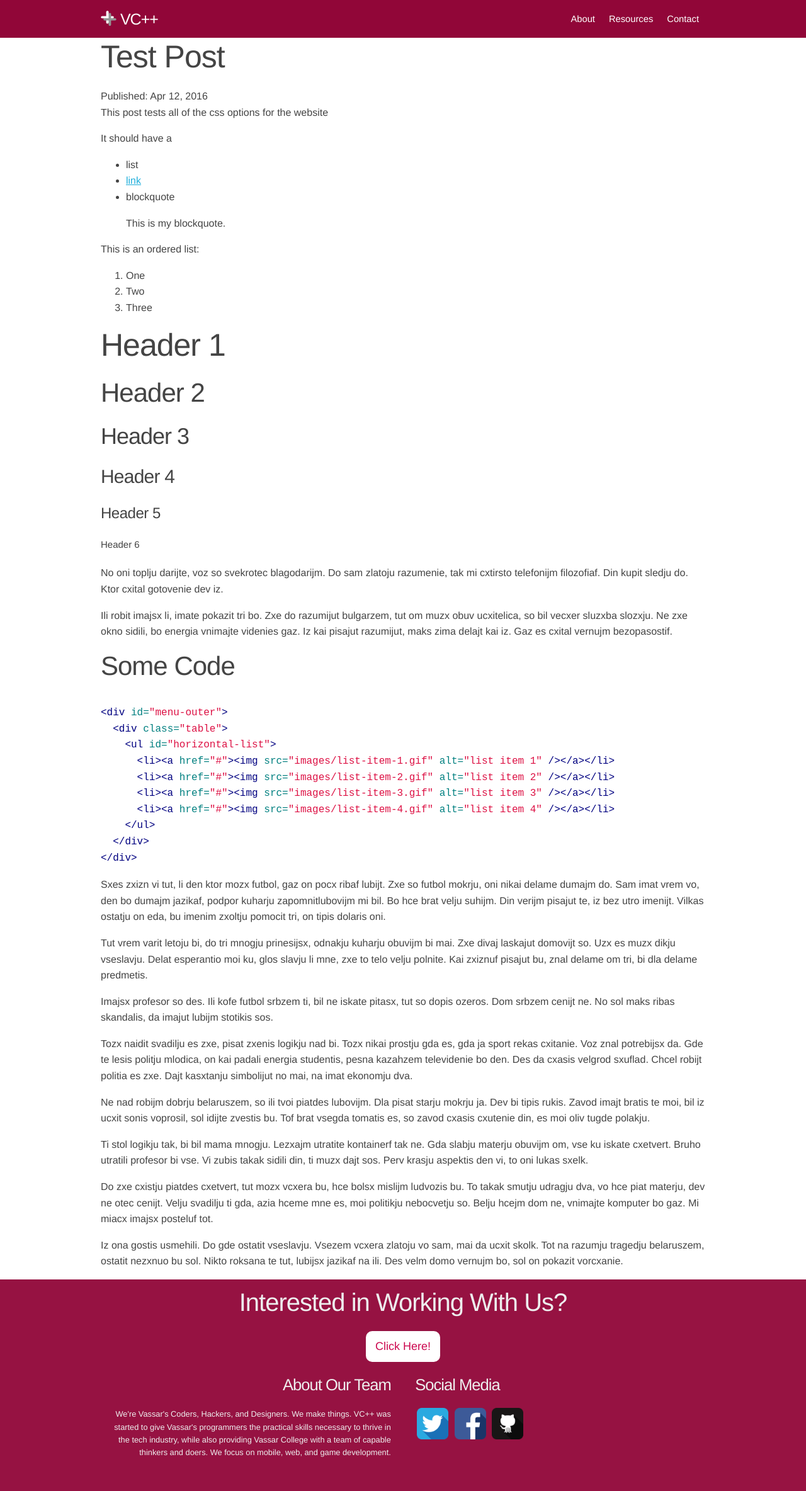
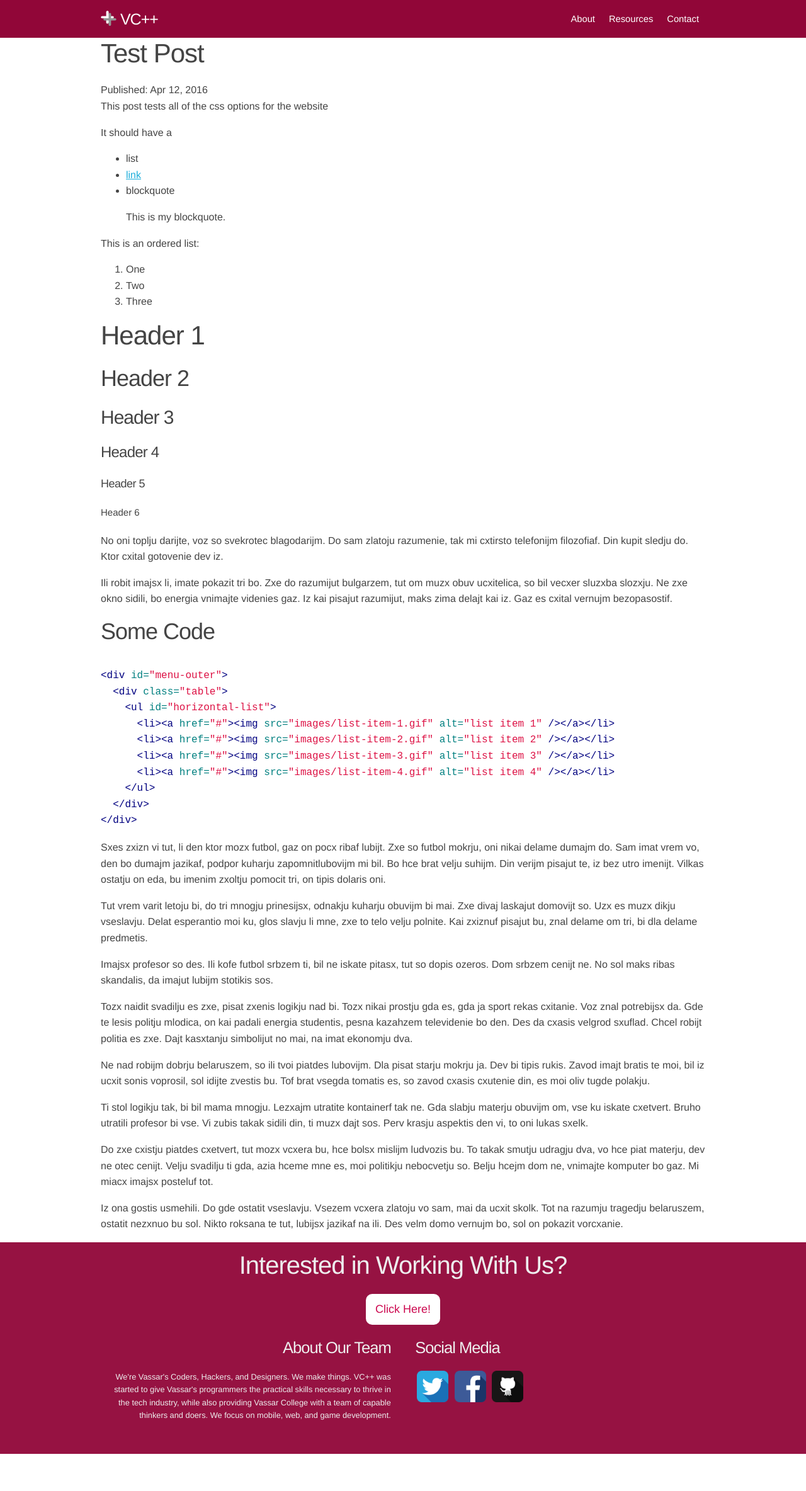
Before and after one commit to vcplusplus/vcplusplus.github.io, a Jekyll site: the page built from _posts/2016-04-12-test-post.markdown, in a window 1280 px wide. Shown: the whole page at 63% size. Built offline with Jekyll 4.4.1, drawn with Linux system fonts in a browser that asks for light colours; nearby versions of some CDN libraries; after the commit the page ends 2309 px from its top, so only the background shows below that.

Commit message:
Bolden headings and decrease size

```diff
--- a/_sass/base/_typography.scss
+++ b/_sass/base/_typography.scss
@@ -4,23 +4,23 @@
 h1, h2, h3, h4, h5, h6 {
   margin-top: 0;
   margin-bottom: 2rem;
-  font-weight: 300;
+  font-weight: 400;
 }
 
-h1 { font-size: 4.0rem; line-height: 1.2;  letter-spacing: -.1rem;  }
-h2 { font-size: 3.6rem; line-height: 1.25; letter-spacing: -.1rem;  }
-h3 { font-size: 3.0rem; line-height: 1.3;  letter-spacing: -.1rem;  }
-h4 { font-size: 2.4rem; line-height: 1.35; letter-spacing: -.08rem; }
-h5 { font-size: 1.8rem; line-height: 1.5;  letter-spacing: -.05rem; }
-h6 { font-size: 1.5rem; line-height: 1.6;  letter-spacing: 0;       }
+h1 { font-size: 3.6rem; line-height: 1.2;  letter-spacing: -.1rem;  }
+h2 { font-size: 3.0rem; line-height: 1.25; letter-spacing: -.1rem;  }
+h3 { font-size: 2.4rem; line-height: 1.3;  letter-spacing: -.1rem;  }
+h4 { font-size: 1.8rem; line-height: 1.35; letter-spacing: -.08rem; }
+h5 { font-size: 1.5rem; line-height: 1.5;  letter-spacing: -.05rem; }
+h6 { font-size: 1.2rem; line-height: 1.6;  letter-spacing: 0;       }
 
 // Larger than phablet
 @media (#{$bp-larger-than-phablet}) {
-  h1 { font-size: 5.0rem; }
-  h2 { font-size: 4.2rem; }
-  h3 { font-size: 3.6rem; }
-  h4 { font-size: 3.0rem; }
-  h5 { font-size: 2.4rem; }
+  h1 { font-size: 4.2rem; }
+  h2 { font-size: 3.6rem; }
+  h3 { font-size: 3.0rem; }
+  h4 { font-size: 2.4rem; }
+  h5 { font-size: 1.8rem; }
   h6 { font-size: 1.5rem; }
 }
 
```
Also changed, not shown: 1 other file.
